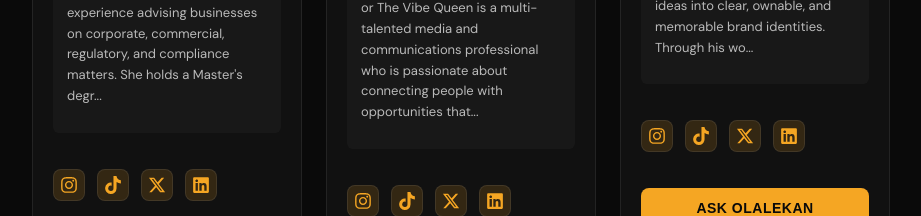
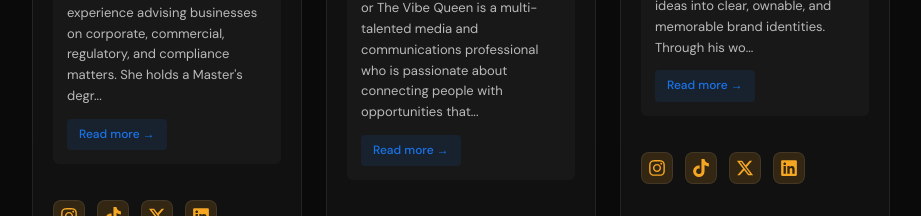
Before and after one commit to Zidepeoplenewaccount/connexa, a React (Vite) app: page / in a window 1280 px wide. Shown: the part 6267-6483 px from the top of the page, without its empty margins (32-953 px from the left). Built offline with nearby package versions, Linux system fonts and the light colour scheme.

Commit message:
feat: add Read More links to all connexer/playgrounder bios linking to Instagram

```diff
--- a/src/components/Playgrounders.jsx
+++ b/src/components/Playgrounders.jsx
@@ -161,6 +161,14 @@ export default function Playgrounders() {
                 {speaker.bio && (
                   <div className="speaker-bio">
                     <p>{speaker.bio.substring(0, 200)}...</p>
+                    <a
+                      href={speaker.socials?.instagram || '#'}
+                      target="_blank"
+                      rel="noreferrer"
+                      className="speaker-read-more"
+                    >
+                      Read more
+                    </a>
                   </div>
                 )}
 
--- a/src/components/speakers.jsx
+++ b/src/components/speakers.jsx
@@ -22,6 +22,7 @@ const speakers = [
     bio: 'Joshua Oluwadepo is a Senior Recruitment Consultant at Jobberman (The African Talent Company) with years of experience helping Nigerian talents access opportunities across Africa and globally. Specializing in recruitment, talent positioning, remote opportunities, and tech hiring, he has helped connect talents to opportunities across multiple industries and continents. As a Talent Connexer, Joshua will be answering questions around how to get connected to real opportunities, especially breaking down how hiring works and how talent positioning can significantly improve your chances in today\'s job market.',
     instagramUrl: 'https://www.instagram.com/connexalagos',
     socials: {
+      instagram: 'https://www.instagram.com/connexalagos',
       linkedin: 'https://www.linkedin.com/in/joshuaoluwadepo?utm_source=share&utm_campaign=share_via&utm_content=profile&utm_medium=ios_app',
     },
   },
@@ -36,6 +37,7 @@ const speakers = [
     featured: false,
     askLabel: 'Ask RT. HON ITUNUOLUWA',
     bio: 'Itunuoluwa Maria Soniregun is a youth leader and policy advocate committed to advancing youth inclusion, leadership development, and civic participation. As the first female Speaker of Lagos State Youth Parliament and the youngest State Youth Parliament Speaker in Nigeria, she has consistently leveraged her platform to bridge the gap between young people and meaningful opportunities in leadership, governance, and personal development. Her journey reflects a deep commitment to preparing young people not only to access opportunities, but to be fully ready to maximize them when they arrive.',
+    instagramUrl: 'https://www.instagram.com/soniregunitunuoluwa',
     socials: {
       instagram: 'https://www.instagram.com/soniregunitunuoluwa',
       tiktok: 'https://www.tiktok.com/@itunuoluwasoniregun1',
@@ -137,7 +139,7 @@ export default function Speakers() {
                   <div className="speaker-bio">
                     <p>{speaker.bio.substring(0, 200)}...</p>
                     <a
-                      href={speaker.instagramUrl || '#'}
+                      href={speaker.socials?.instagram || speaker.instagramUrl || '#'}
                       target="_blank"
                       rel="noreferrer"
                       className="speaker-read-more"
```
